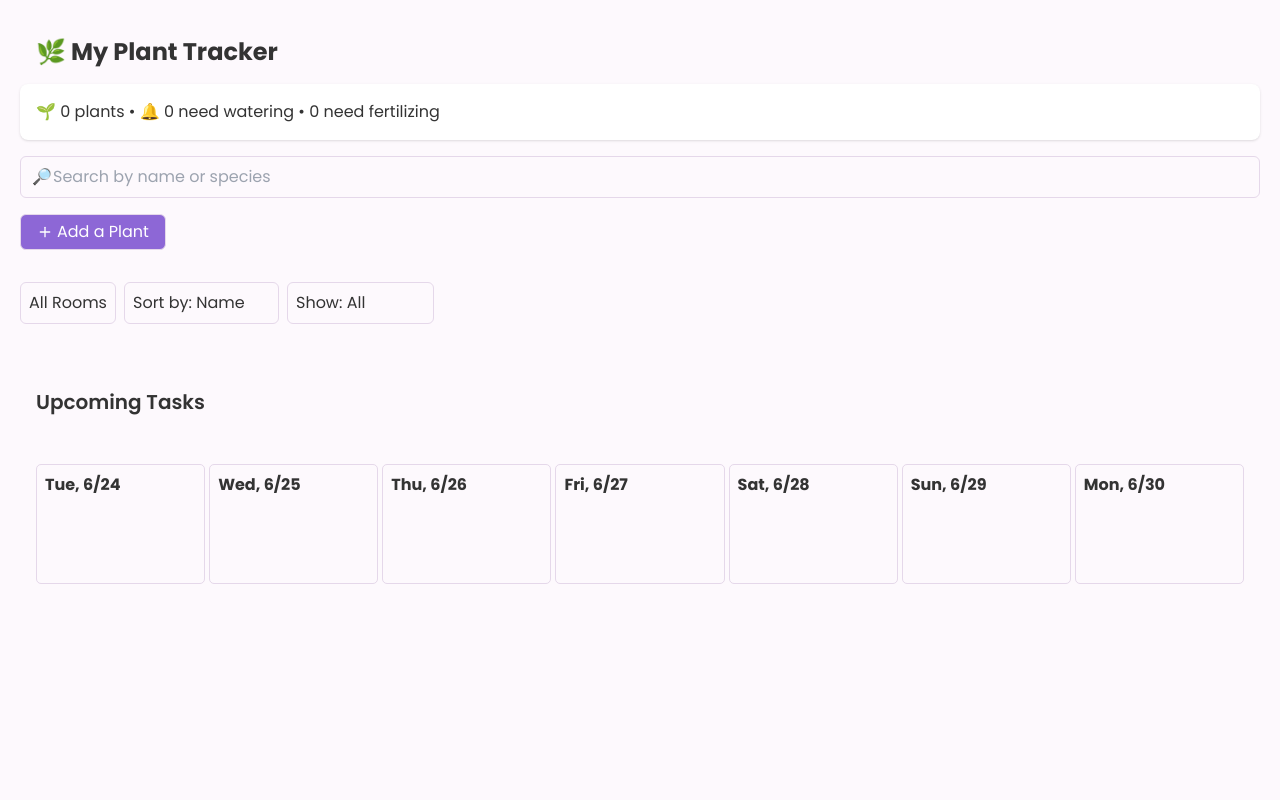
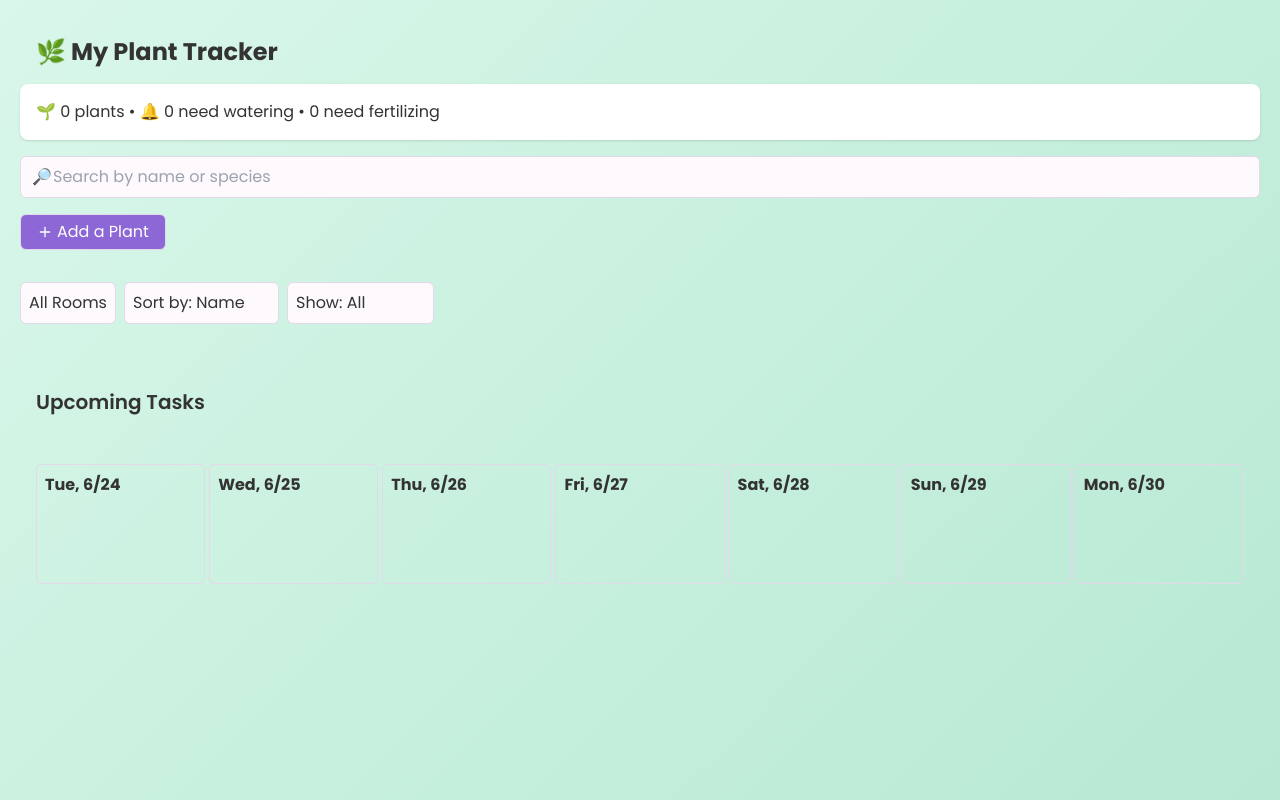
Before and after one commit to osmond/plant-tracker, a PHP site: page / in a window 1280 px wide. Run offline with PHP 8.4, Linux system fonts and the light colour scheme; data that the repository does not hold is empty; some libraries are stand-ins or nearby versions.

Commit message:
Add mint gradient background

```diff
--- a/style.css
+++ b/style.css
@@ -25,6 +25,8 @@ body {
     padding: calc(var(--spacing) * 2.5);
     margin: auto;
     max-width: 100%;
+    /* soft mint-green gradient background */
+    background: linear-gradient(135deg, #d9f7ea 0%, #b7e9d3 100%);
 }
 
 h1, h2, h3 {
```
